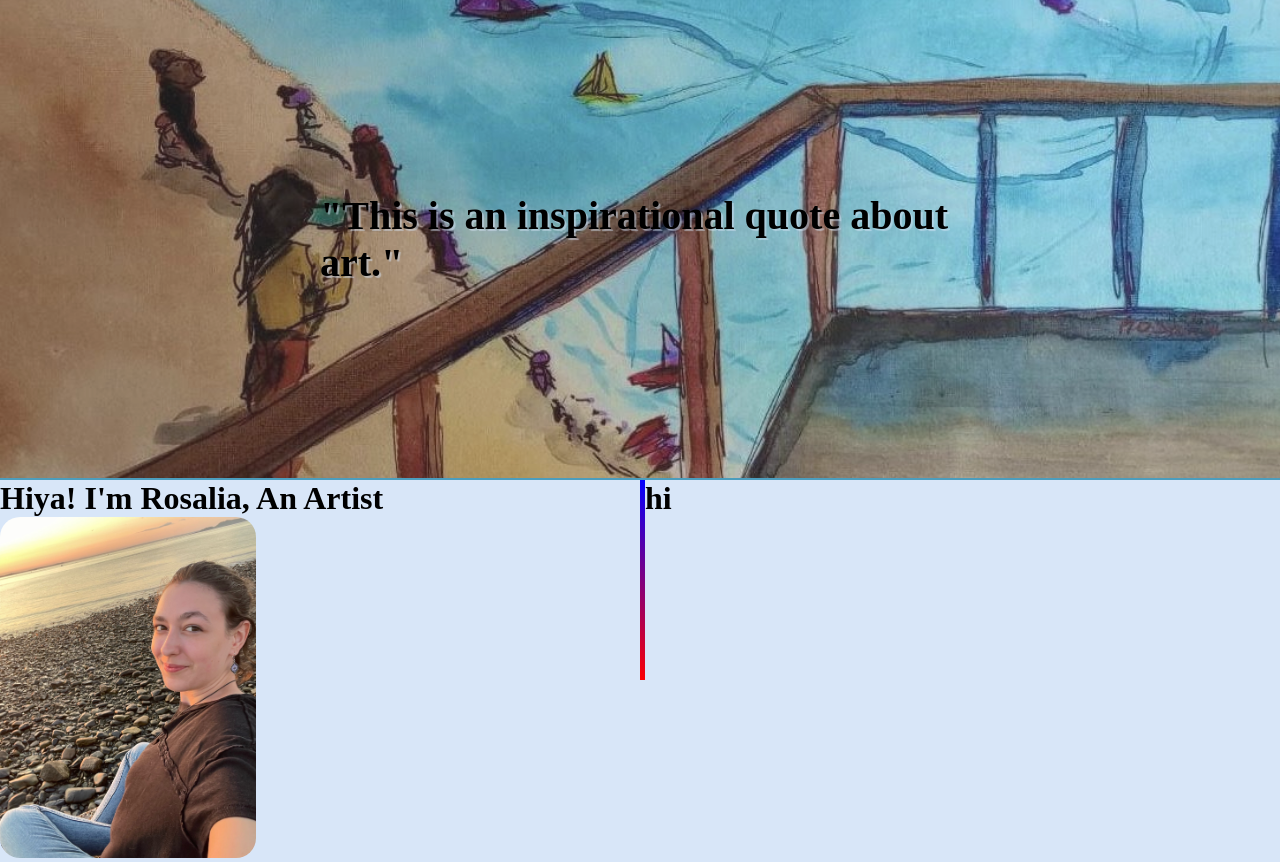
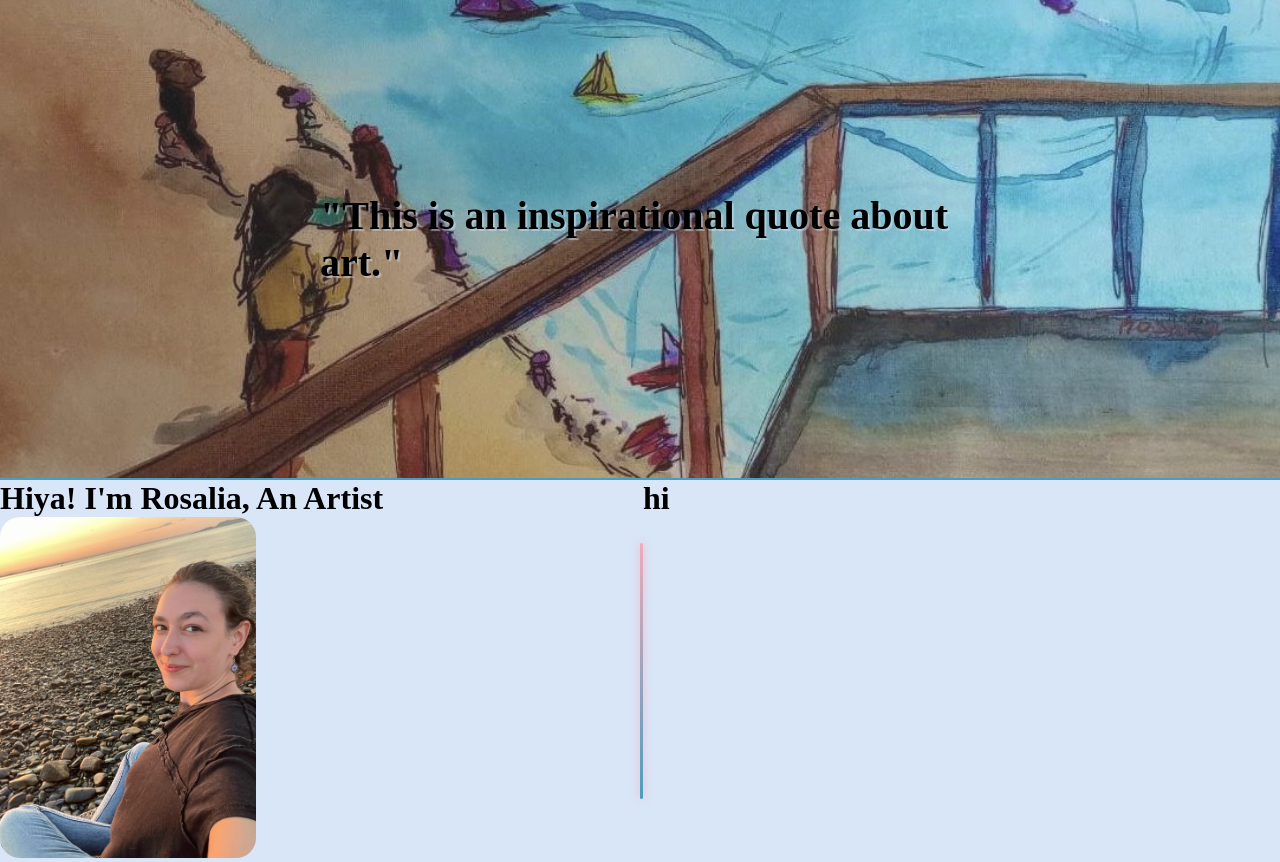
Before and after one commit to Oia20/artPortfolio, an Angular app in the folder client/art-port/: page / in a window 1280 px wide. Built offline with nearby package versions, Linux system fonts and the light colour scheme.

Commit message:
Divider changes

```diff
--- a/client/art-port/src/app/app.component.scss
+++ b/client/art-port/src/app/app.component.scss
@@ -1,3 +1,6 @@
+@import '../variables';
+
+
 .left-side {
     width: 50%;
     img {
@@ -9,11 +12,16 @@
 .content {
     display: flex;
     flex-direction: row;
+    height: fit-content;
 }
 
 .divider {
-    width:5px;
-    height: 200px;
-    background: linear-gradient(45deg, red, blue);
-
+    width:3px;
+    height:20vw;
+    background: linear-gradient(45deg, $Pelorous, $Wewak);
+    display: flex;
+    margin-top: auto;
+    margin-bottom: auto;
+    border-radius: 30px;
+    box-shadow: 0px 0px 10px $Wewak; /* Box shadow */
 }
```
